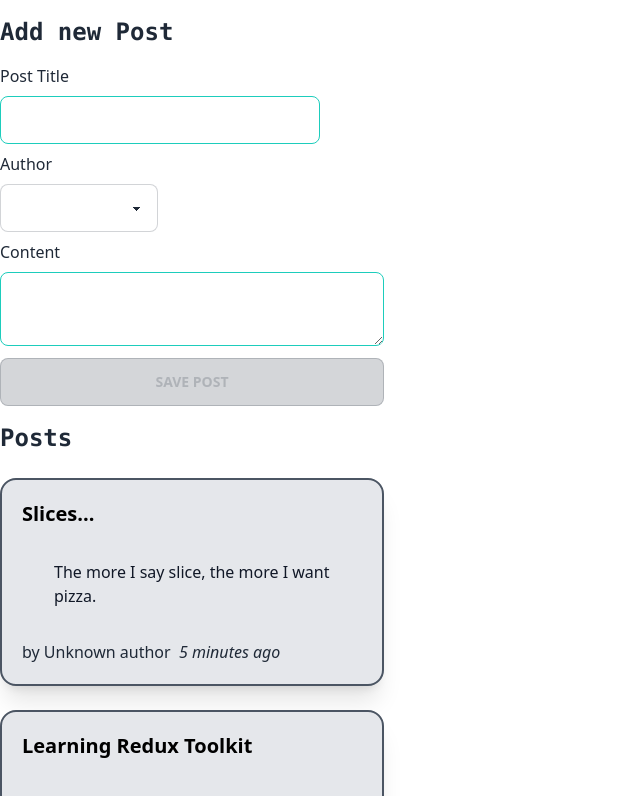
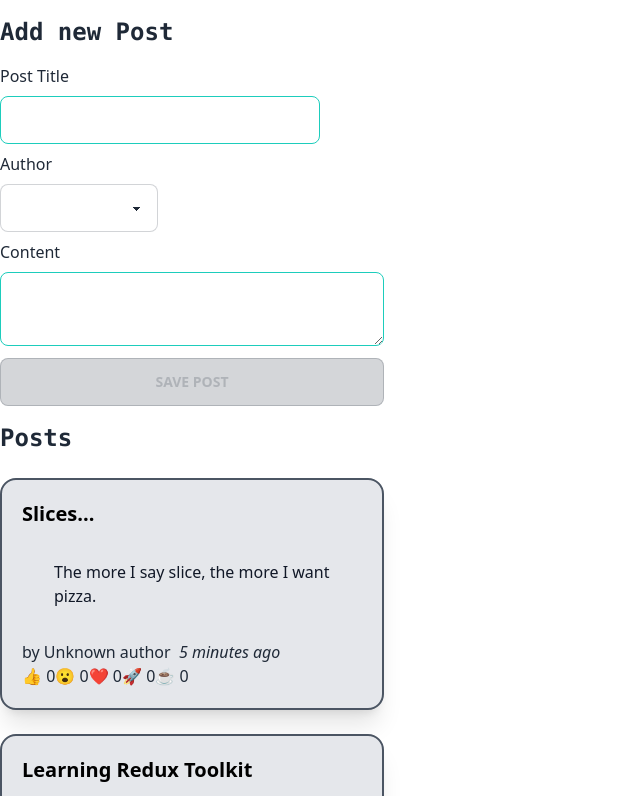
Before and after one commit to itscharukadeshan/Reduxt-intro, a React (Vite) app: page / in a window 1280 px wide. Shown: the top 796 px of the page, without its empty margins (0-640 px from the left). Built offline with nearby package versions, Linux system fonts and the light colour scheme.

Commit message:
update the the structure

```diff
--- a/src/features/posts/PostList.jsx
+++ b/src/features/posts/PostList.jsx
@@ -2,6 +2,7 @@
 
 import { useSelector } from "react-redux";
 import { selectAllPost } from "./postsSlice";
+import ReactionButtons from "./ReactionButtons";
 import PostAuthor from "./PostAuthor";
 import TimeAgo from "./TimeAgo";
 
@@ -21,10 +22,11 @@
       <p className='card-body text-gray-900'>
         {post.content.substring(0, 100)}
       </p>
-      <p className=''>
+      <div>
         <PostAuthor userId={post.userId} />
         <TimeAgo timestamp={post.date} />
-      </p>
+        <ReactionButtons post={post} />
+      </div>
     </article>
   ));
   return (
--- /dev/null
+++ b/src/features/posts/ReactionButtons.jsx
@@ -0,0 +1,33 @@
+/** @format */
+
+import { useDispatch } from "react-redux";
+import { reactionAdded } from "./postsSlice";
+
+const reactionEmoji = {
+  thumbsUp: "👍",
+  wow: "😮",
+  heart: "❤️",
+  rocket: "🚀",
+  coffee: "☕",
+};
+
+const ReactionButtons = ({ post }) => {
+  const dispatch = useDispatch();
+
+  const reactionButtons = Object.entries(reactionEmoji).map(([name, emoji]) => {
+    return (
+      <button
+        key={name}
+        type='button'
+        className='reactionButton'
+        onClick={() =>
+          dispatch(reactionAdded({ postId: post.id, reaction: name }))
+        }>
+        {emoji} {post.reactions[name]}
+      </button>
+    );
+  });
+
+  return <div>{reactionButtons}</div>;
+};
+export default ReactionButtons;
--- a/src/features/posts/postsSlice.jsx
+++ b/src/features/posts/postsSlice.jsx
@@ -9,12 +9,26 @@
     title: "Learning Redux Toolkit",
     content: "I've heard good things.",
     date: sub(new Date(), { minutes: 10 }).toISOString(),
+    reactions: {
+      thumbsUp: 0,
+      wow: 0,
+      heart: 0,
+      rocket: 0,
+      coffee: 0,
+    },
   },
   {
     id: "2",
     title: "Slices...",
     content: "The more I say slice, the more I want pizza.",
     date: sub(new Date(), { minutes: 5 }).toISOString(),
+    reactions: {
+      thumbsUp: 0,
+      wow: 0,
+      heart: 0,
+      rocket: 0,
+      coffee: 0,
+    },
   },
 ];
 
@@ -34,13 +48,27 @@
             content,
             date: new Date().toDateString(),
             userId,
+            reactions: {
+              thumbsUp: 0,
+              wow: 0,
+              heart: 0,
+              rocket: 0,
+              coffee: 0,
+            },
           },
         };
       },
+    },
+    reactionAdded(state, action) {
+      const { postId, reaction } = action.payload;
+      const existingPost = state.find((post) => post.id === postId);
+      if (existingPost) {
+        existingPost.reactions[reaction]++;
+      }
     },
   },
 });
 
 export const selectAllPost = (state) => state.posts;
-export const { postAdded } = postsSlice.actions;
+export const { postAdded, reactionAdded } = postsSlice.actions;
 export default postsSlice.reducer;
```
